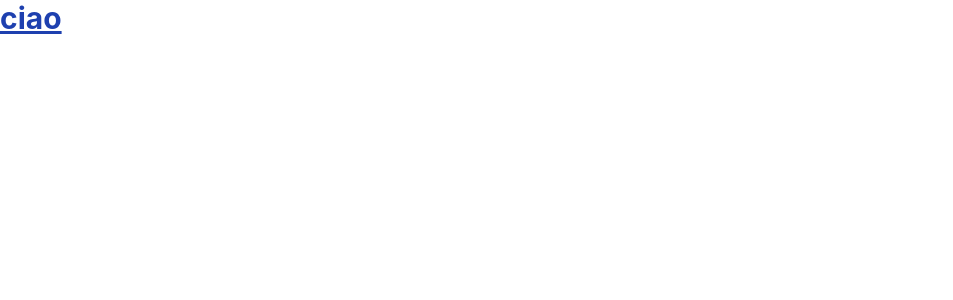
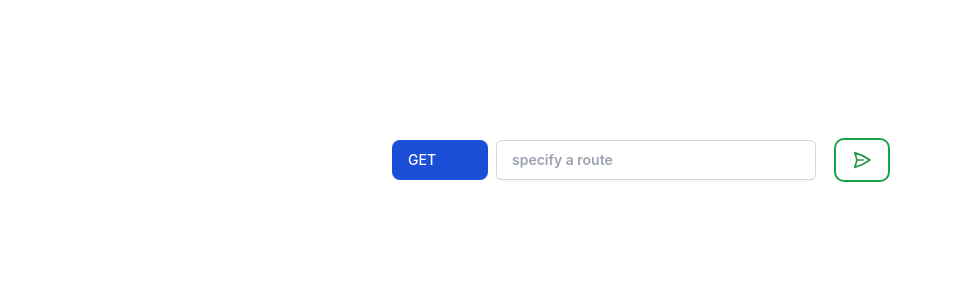
Before and after one commit to xleddyl/PoliTo-WebApp2, a React (Create React App) app in the folder client/: page / in a window 1280 px wide. Shown: the top 300 px of the page, without its empty margins (0-953 px from the left). Built offline with nearby package versions, Linux system fonts and the light colour scheme.

Commit message:
client side form for API exploration

```diff
--- a/client/src/App.js
+++ b/client/src/App.js
@@ -1,10 +1,109 @@
+import { useState } from 'react'
+
 function App() {
+   const [open, setOpen] = useState(false)
+   const [method, setMethod] = useState('GET')
+   const [body, setBody] = useState('')
+   const [route, setRoute] = useState('')
+   const [error, setError] = useState('')
+   const httpMethods = ['GET', 'POST', 'PUT', 'DELETE']
 
-  return (
-    <div className="text-3xl font-bold underline text-red-800 hover:text-blue-800 md:text-green-800">
-      <p>ciao</p>
-    </div>
-  );
+   const changeMethod = (m) => {
+      setOpen(false)
+      setMethod(m)
+   }
+
+   const callAPI = () => {
+      setError('')
+      try {
+         const parsedBody = body ? JSON.parse(body) : {}
+
+         // call API
+         console.log(method, route)
+         console.log(parsedBody)
+      } catch (e) {
+         setError(e.toString())
+      }
+   }
+
+   return (
+      <div className='flex justify-center items-center h-80 w-screen'>
+         <div className='flex-col'>
+            <div className='inline-flex'>
+               <div id='method-selector'>
+                  <button
+                     type='button'
+                     onClick={(e) => setOpen(!open)}
+                     className={`text-white bg-blue-700 hover:bg-blue-800 font-medium rounded-lg
+                        text-sm px-4 py-2.5 w-24 max-w-sm text-center inline-flex items-center active:ring-2
+                        active:outline-none active:ring-blue-400 ring-inset mr-2`}>
+                     {method}
+                  </button>
+                  <div
+                     id='dropdown'
+                     className={`${
+                        !open && 'hidden'
+                     } absolute mt-2 bg-blue-500 divide-y divide-gray-100 rounded-lg shadow w-24 max-w-sm`}>
+                     <ul className='py-2 text-sm text-gray-700 dark:text-gray-200'>
+                        {httpMethods
+                           .filter((m) => m !== method)
+                           .map((m) => (
+                              <li key={m}>
+                                 <button
+                                    className='w-full px-4 py-2 hover:bg-blue-600 text-left'
+                                    onClick={() => changeMethod(m)}>
+                                    {m}
+                                 </button>
+                              </li>
+                           ))}
+                     </ul>
+                  </div>
+               </div>
+               <div id='route-and-body'>
+                  <input
+                     type='text'
+                     className='w-80 rounded-md bg-white px-4 py-2.5 text-sm font-semibold text-gray-900 shadow-sm ring-1 ring-inset ring-gray-300 hover:bg-gray-50'
+                     placeholder='specify a route'
+                     onChange={(e) => setRoute(e.target.value)}
+                  />
+                  {(method === 'POST' || method === 'PUT') && (
+                     <div className='absolute'>
+                        <textarea
+                           className='w-80 h-40 mt-2 resize-none rounded-md bg-white px-4 py-2.5 text-sm font-semibold text-gray-900 shadow-sm ring-1 ring-inset ring-gray-300 hover:bg-gray-50'
+                           placeholder='specify a body (JSON)'
+                           onChange={(e) => setBody(e.target.value)}
+                        />
+                        {error && (
+                           <div className='mt-1 font-semibold text-red-600 w-80 whitespace-pre-wrap'>
+                              {error}
+                           </div>
+                        )}
+                     </div>
+                  )}
+               </div>
+               <button
+                  type='button'
+                  onClick={callAPI}
+                  className={`text-white ring-2 ring-green-600 hover:bg-green-200 font-medium rounded-lg
+                        text-sm px-4 py-2.5 w-auto text-center inline-flex items-center focus:ring-2
+                        focus:outline-none active:ring-green-500 ml-5`}>
+                  <svg
+                     fill='none'
+                     stroke='#289550'
+                     strokeWidth='2'
+                     viewBox='0 0 24 24'
+                     xmlns='http://www.w3.org/2000/svg'
+                     className='w-5'>
+                     <path
+                        strokeLinecap='round'
+                        strokeLinejoin='round'
+                        d='M6 12L3.269 3.126A59.768 59.768 0 0121.485 12 59.77 59.77 0 013.27 20.876L5.999 12zm0 0h7.5'></path>
+                  </svg>
+               </button>
+            </div>
+         </div>
+      </div>
+   )
 }
 
-export default App;
+export default App
```
Also changed, not shown: client/src/setupTests.js (deleted, +0 -5 lines), client/src/logo.svg (deleted), 1 other file (tests, documents, lock files or other folders).
